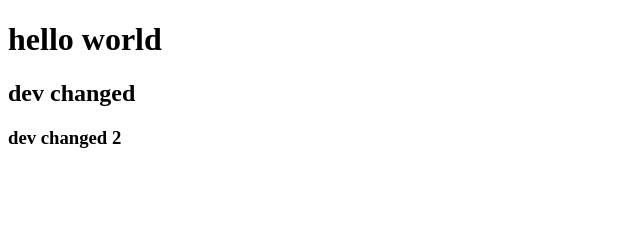
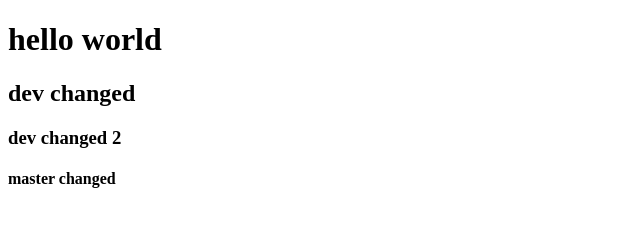
Before and after one commit to maviselife/test, a plain HTML site: page index.html in a window 1280 px wide. Shown: the whole page, without its empty margins (0-640 px from the left). Drawn offline with Linux system fonts and the light colour scheme.

Commit message:
add h4 to index

```diff
--- a/index.html
+++ b/index.html
@@ -14,5 +14,7 @@
 
     <h3> dev changed 2</h3>
 
+    <h4> master changed</h4>
+
 </body>
 </html>
```
